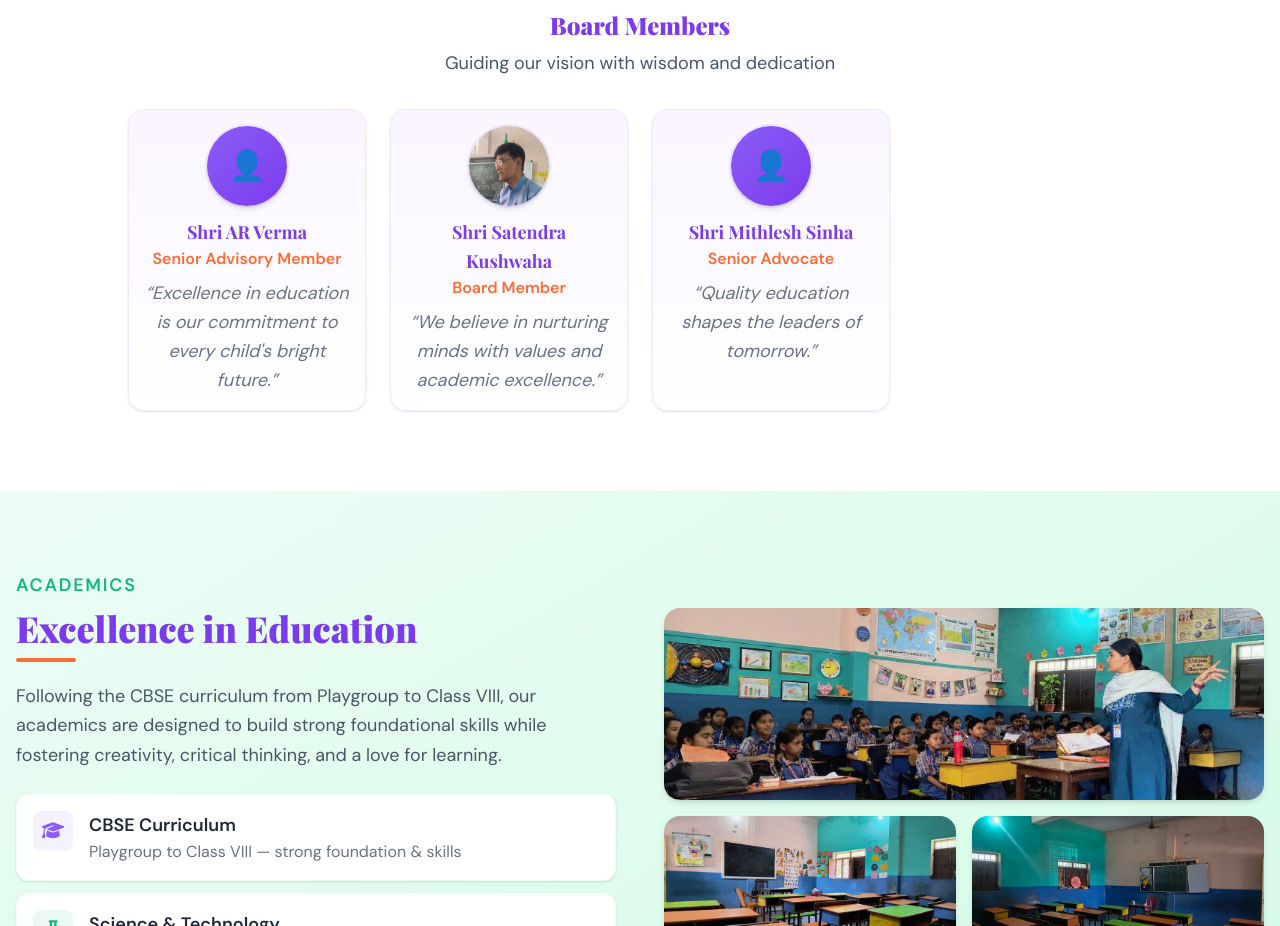
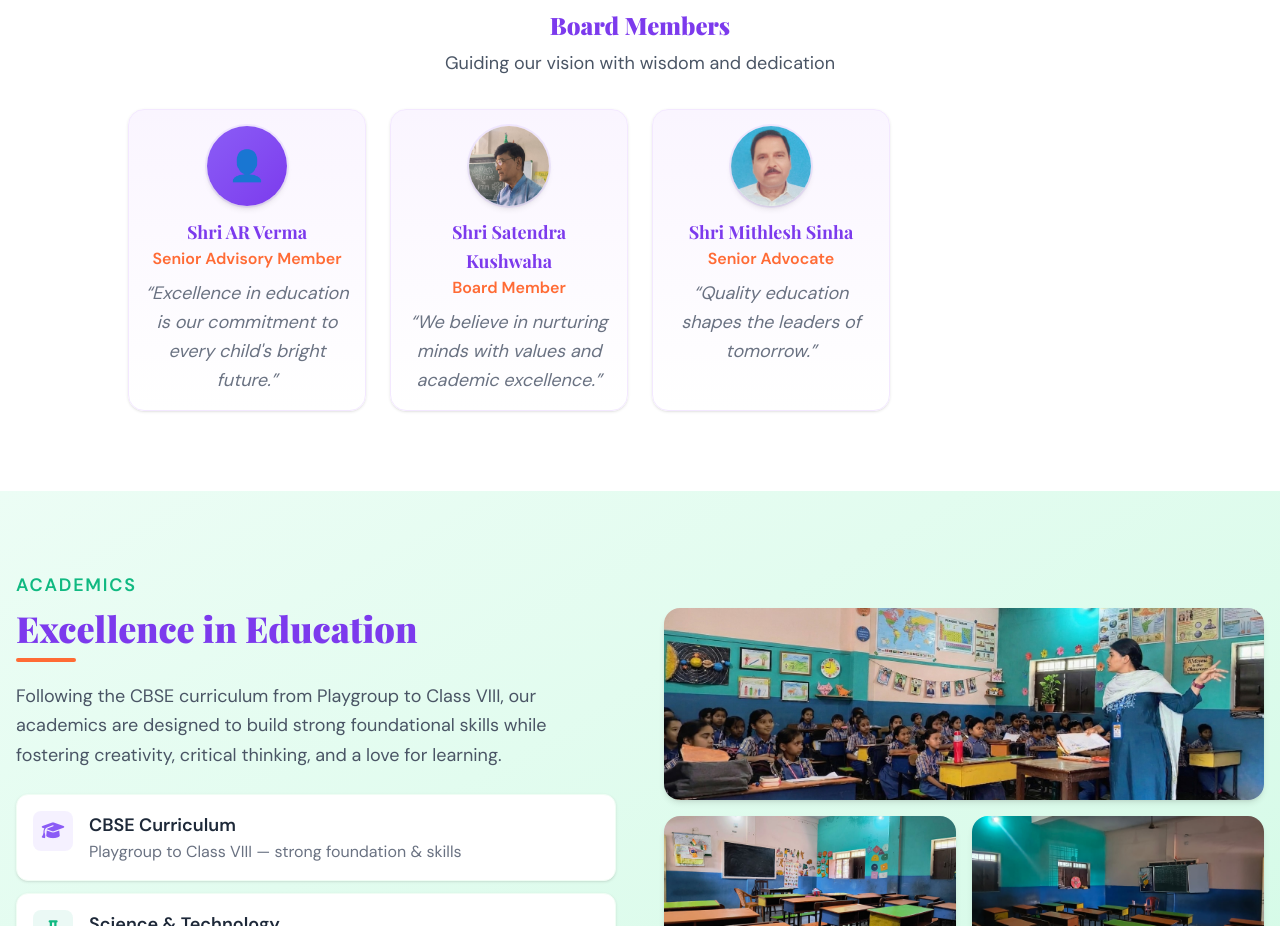
Before and after one commit to contactmodernglobalschoolnew/modernglobalschooldalmiyanagar, a Next.js app: page / in a window 1280 px wide. Shown: the part 2780-3706 px from the top of the page. Built offline with nearby package versions, Linux system fonts and the light colour scheme.

Commit message:
added images

```diff
--- a/src/app/data/schoolData.ts
+++ b/src/app/data/schoolData.ts
@@ -241,7 +241,7 @@ export const boardMembers = [
   {
     name: "Shri Mithlesh Sinha",
     designation: "Senior Advocate",
-    image: "emoji://👤",
+    image: "/latestimage/advocate_mithlesh_sinha_modern_global_school_dalmiyanagar_dehri.jpeg",
     quote: "Quality education shapes the leaders of tomorrow."
   }
 ];
```
Also changed, not shown: public/latestimage/advocate_mithlesh_sinha_modern_global_school_dalmiyanagar_dehri.jpeg (added).
